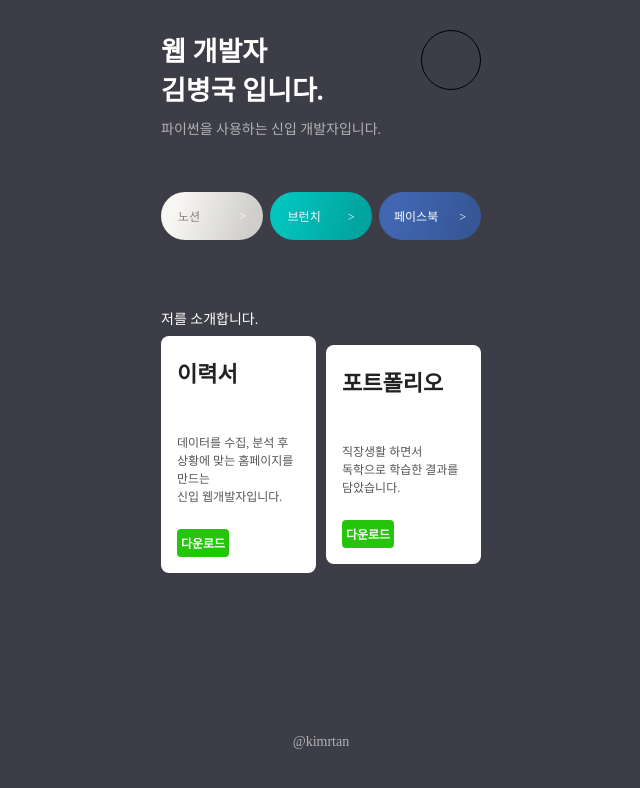
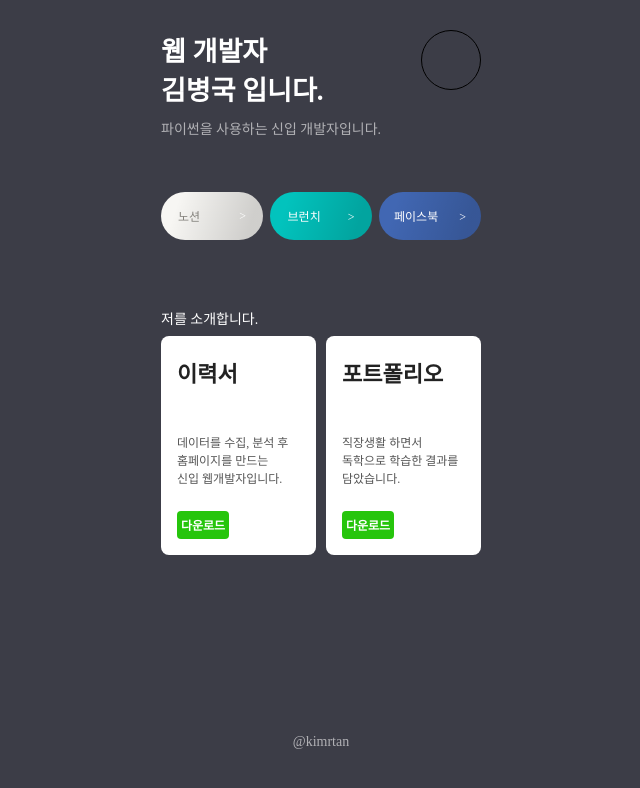
Before and after one commit to hipdubari/my_resume, a plain HTML site: page index.html in a window 1280 px wide. Shown: the whole page, without its empty margins (319-959 px from the left). Drawn offline with Linux system fonts and the light colour scheme; a web font is replaced by a local one.

Commit message:
Update index.html

```diff
--- a/index.html
+++ b/index.html
@@ -150,7 +150,7 @@
         <div class="bigs">
             <a target="_blank" href="https://drive.google.com/file/d/1vKXXHboiF39D8OdandIZRlAVe4ggnONb/view">
                 <div class="name">이력서</div>
-                <div class="desc">데이터를 수집, 분석 후<br>상황에 맞는 홈페이지를 만드는<br>신입 웹개발자입니다.</div>
+                <div class="desc">데이터를 수집, 분석 후<br>홈페이지를 만드는<br>신입 웹개발자입니다.</div>
                 <div class="btn">다운로드</div>
             </a>
             <a target="_blank" href="https://drive.google.com/file/d/1vKXXHboiF39D8OdandIZRlAVe4ggnONb/view">
```
